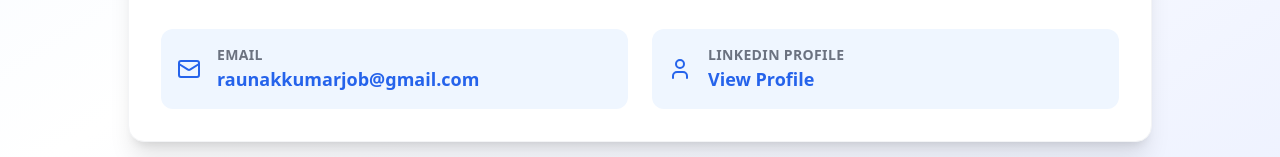
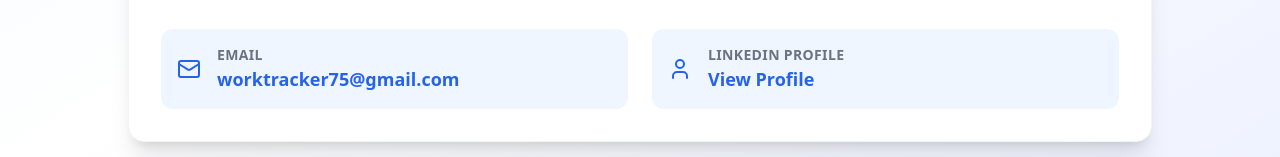
Before and after one commit to raunakkumarjob-a11y/quizresultportal, a React (Vite) app: page / in a window 1280 px wide. Shown: the part 630-787 px from the top of the page. Built offline with nearby package versions, Linux system fonts and the light colour scheme.

Commit message:
Updated StudentResultForm.tsx

```diff
--- a/src/components/StudentResultForm.tsx
+++ b/src/components/StudentResultForm.tsx
@@ -244,7 +244,7 @@ const StudentResultForm: React.FC = () => {
               <div>
                 <p className="text-sm font-semibold text-gray-500 uppercase tracking-wide">Email</p>
                 <a href="mailto:raunakkumarjob@gmail.com" className="text-lg font-bold text-blue-600 hover:text-blue-800">
-                  raunakkumarjob@gmail.com
+                  worktracker75@gmail.com
                 </a>
               </div>
             </div>
```
